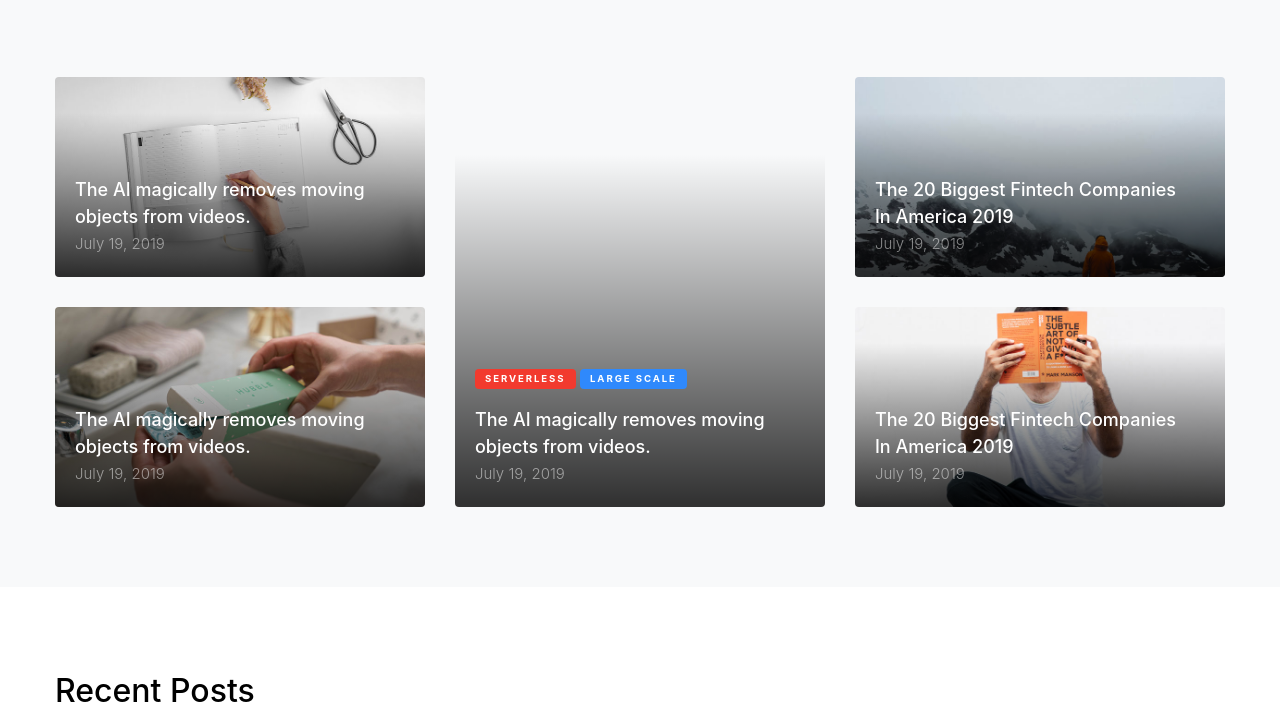
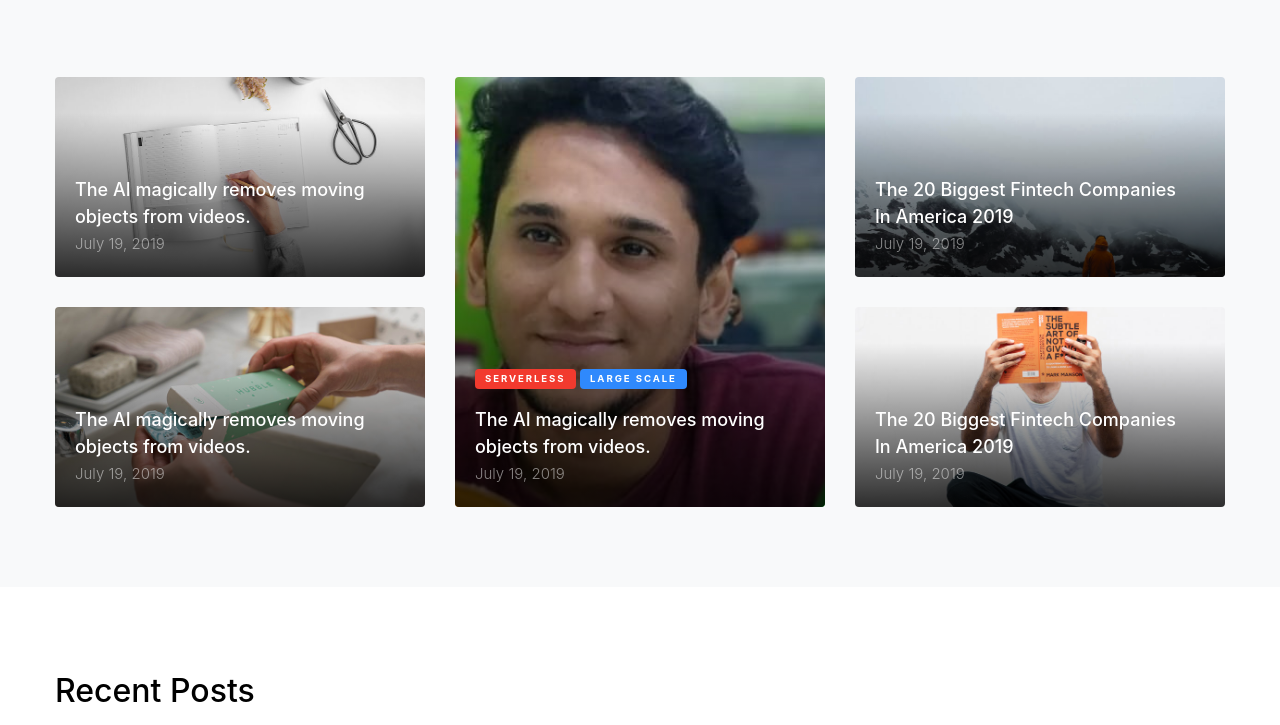
Before and after one commit to nithingautham/nitin-ai-engineer, a plain HTML site: page index.html in a window 1280 px wide. Shown: the part 75-800 px from the top of the page. Drawn offline with Linux system fonts and the light colour scheme; files whose address does not match are found by name; a web font is replaced by a local one.

Commit message:
Update index.html

```diff
--- a/index.html
+++ b/index.html
@@ -86,7 +86,7 @@
             </a>
           </div>
           <div class="col-md-4">
-            <a href="single.html" class="h-entry img-5 h-100 gradient" style="background-image: url('images/casual_picture.jpg');">
+            <a href="single.html" class="h-entry img-5 h-100 gradient" style="background-image: url('images/casual_picture.png');">
 
               <div class="text">
                 <div class="post-categories mb-3">
```
